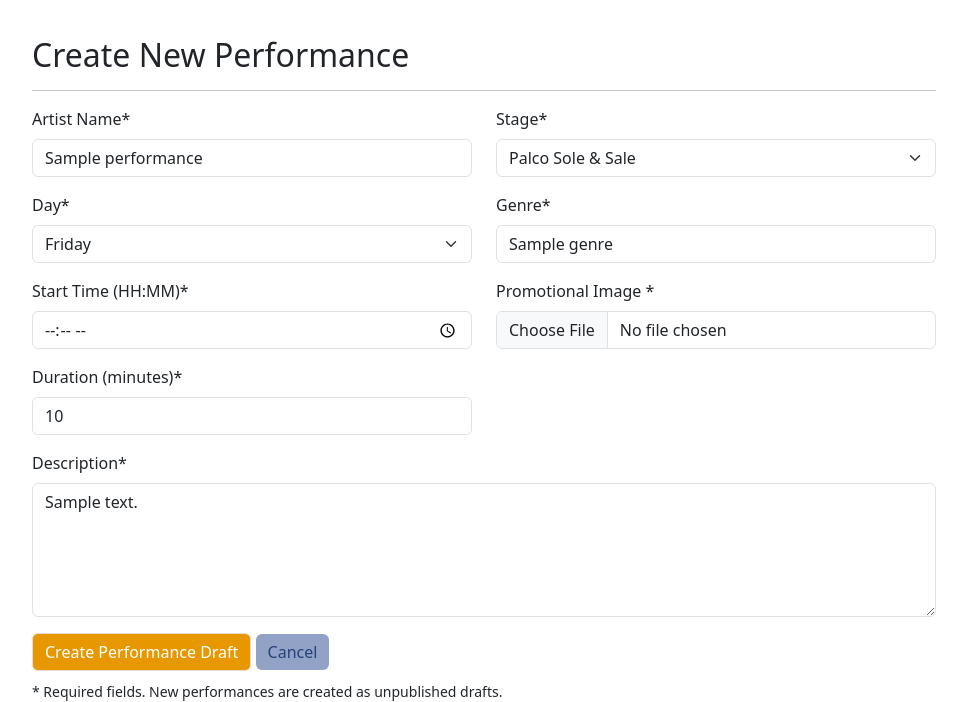
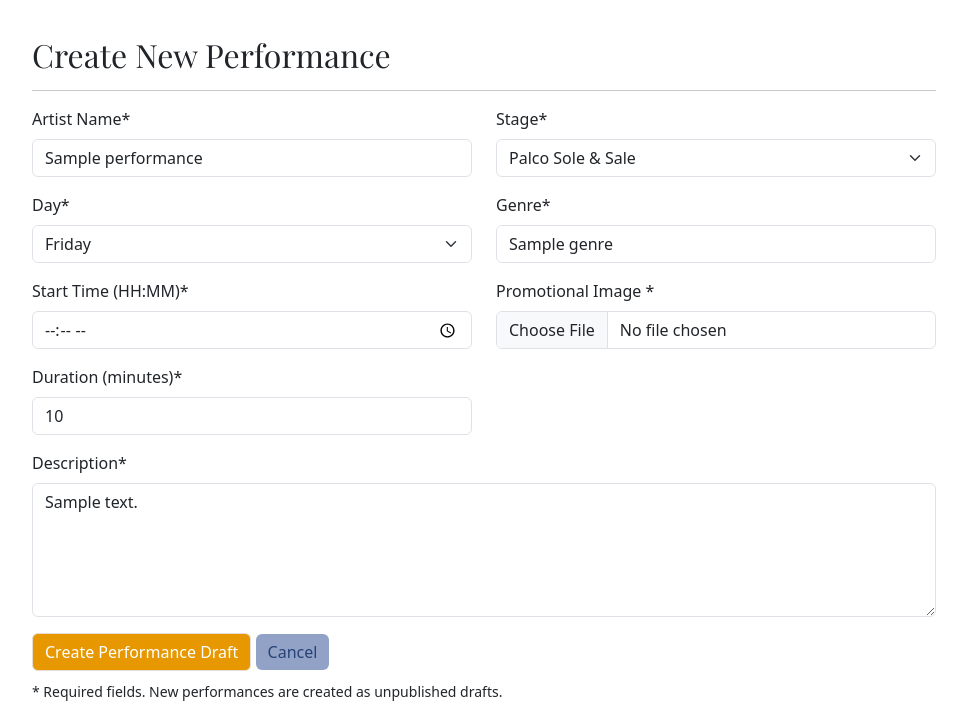
Before and after one commit to Giuseppeclv008/esameIAW20242025, a Flask app: template templates/manage_performance.html in a window 1280 px wide. Shown: the part 149-851 px from the top of the page, without its empty margins (156-1123 px from the left). Run offline with Flask 3, Linux system fonts and the light colour scheme; the template is opened without the code that fills it: most values are stand-ins (such as "Sample title", 1, 10 or a date in 2020).

Commit message:
changed font

```diff
--- a/templates/manage_performance.html
+++ b/templates/manage_performance.html
@@ -4,7 +4,8 @@
 
 {% block content %}
 <div class="container mt-4">
-    <h2>{% if perf_id %}Edit {% else %} Create New{% endif %} Performance</h2>
+    <h2 style="font-family: 'Playfair Display', serif;">{% if perf_id %}Edit {% else %} Create New{% endif %}
+        Performance</h2>
     <hr>
     <form method="POST" enctype="multipart/form-data" novalidate>
         <div class="row">
```
